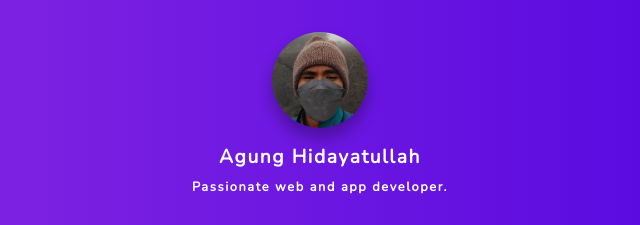
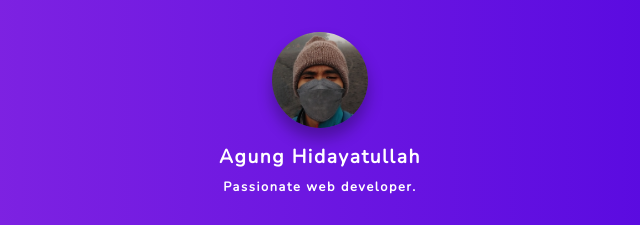
Before and after one commit to agunghd/agunghd.github.io, a plain HTML site: page index.html in a window 1280 px wide. Shown: the top 225 px of the page, 320-960 px from the left. Drawn offline with nearby package versions, Linux system fonts and the light colour scheme.

Commit message:
Update index.html

```diff
--- a/index.html
+++ b/index.html
@@ -6,14 +6,14 @@
     <meta name="viewport" content="width=device-width, initial-scale=1.0">
     <link rel="stylesheet" href="https://cdnjs.cloudflare.com/ajax/libs/font-awesome/5.15.3/css/all.min.css" integrity="sha512-iBBXm8fW90+nuLcSKlbmrPcLa0OT92xO1BIsZ+ywDWZCvqsWgccV3gFoRBv0z+8dLJgyAHIhR35VZc2oM/gI1w==" crossorigin="anonymous" referrerpolicy="no-referrer" />
     <link rel="stylesheet" href="style.css">
-    <title>Link List | Jigar V1</title>
+    <title>Link List | Agung Hd</title>
 </head>
 <body>
     <div class="container">
         <div class="profile">
             <img src="assests/admin.jpeg" alt="">
             <h3>Agung Hidayatullah</h3>
-            <p>Passionate web and app developer.</p>
+            <p>Passionate web developer.</p>
         </div>
         <div class="links-list">
             <a href="#" target="_blank">
```
